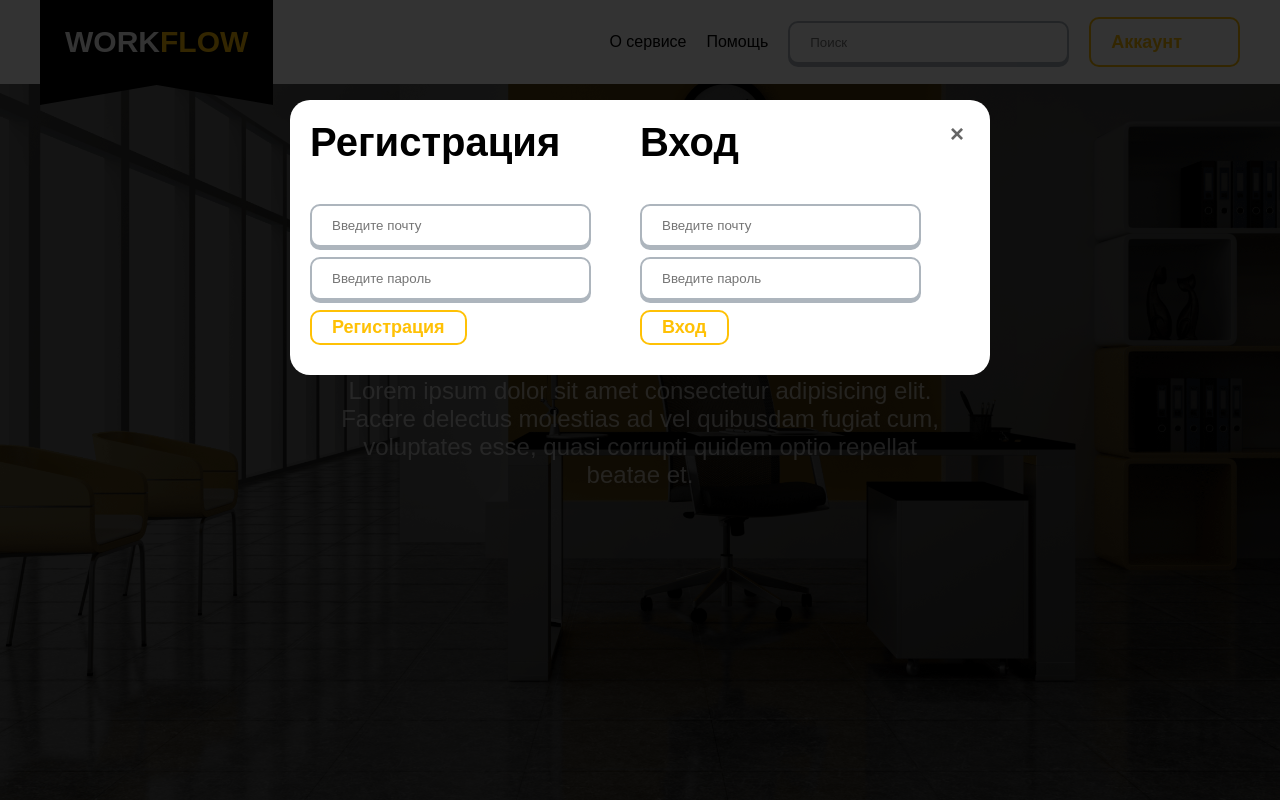
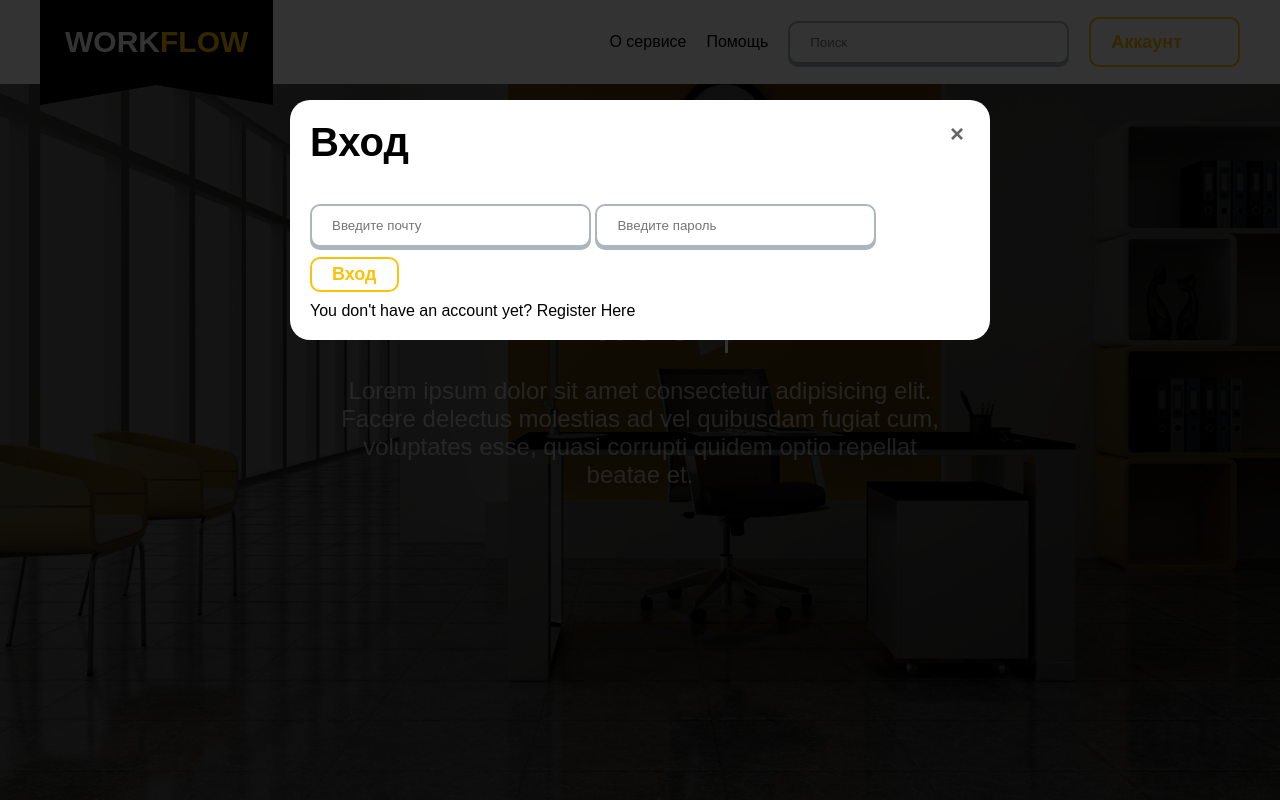
Before and after one commit to nelabuzov/misis, a PHP site: page / in a window 1280 px wide, after a click on "Аккаунт". Run offline with PHP 8.4, Linux system fonts and the light colour scheme; style sheets or scripts are compiled from the project's sources; some libraries are stand-ins or nearby versions.

Commit message:
create structure of form toggle

```diff
--- a/course/app/scss/globals/boilerplate.scss
+++ b/course/app/scss/globals/boilerplate.scss
@@ -49,6 +49,14 @@ body {
 		align-items: center;
 		border-radius: 20px;
 
+		&__inner {
+			display: none;
+		}
+
+		#login {
+			display: block;
+		}
+
 		.close {
 			position: absolute;
 			width: 20px;
--- a/course/index.php
+++ b/course/index.php
@@ -20,21 +20,23 @@
 		<div class="popup">
 			<a class="close" href="#">&times;</a>
 
-			<div class="popup__inner">
+			<div class="popup__inner" id="signup">
 				<h2>Регистрация</h2>
 				<form action="validation/signup.php" method="post">
 					<input type="email" class="form-control" name="email" id="email" placeholder="Введите почту">
 					<input type="password" class="form-control" name="password" id="password" placeholder="Введите пароль">
 					<button type="submit" class="btn">Регистрация</button>
+					<a href="#" onclick="prev()" >You don't have an account yet? Register Here</a>
 				</form>
 			</div>
 
-			<div class="popup__inner">
+			<div class="popup__inner" id="login">
 				<h2>Вход</h2>
 				<form action="validation/login.php" method="post">
 					<input type="email" class="form-control" name="email" id="email" placeholder="Введите почту">
 					<input type="password" class="form-control" name="password" id="password" placeholder="Введите пароль">
 					<button type="submit" class="btn">Вход</button>
+					<a href="#" onclick="next()" >You don't have an account yet? Register Here</a>
 				</form>
 			</div>
 		</div>
```
Also changed, not shown: course/app/js/script.js (+4 -4 lines).
